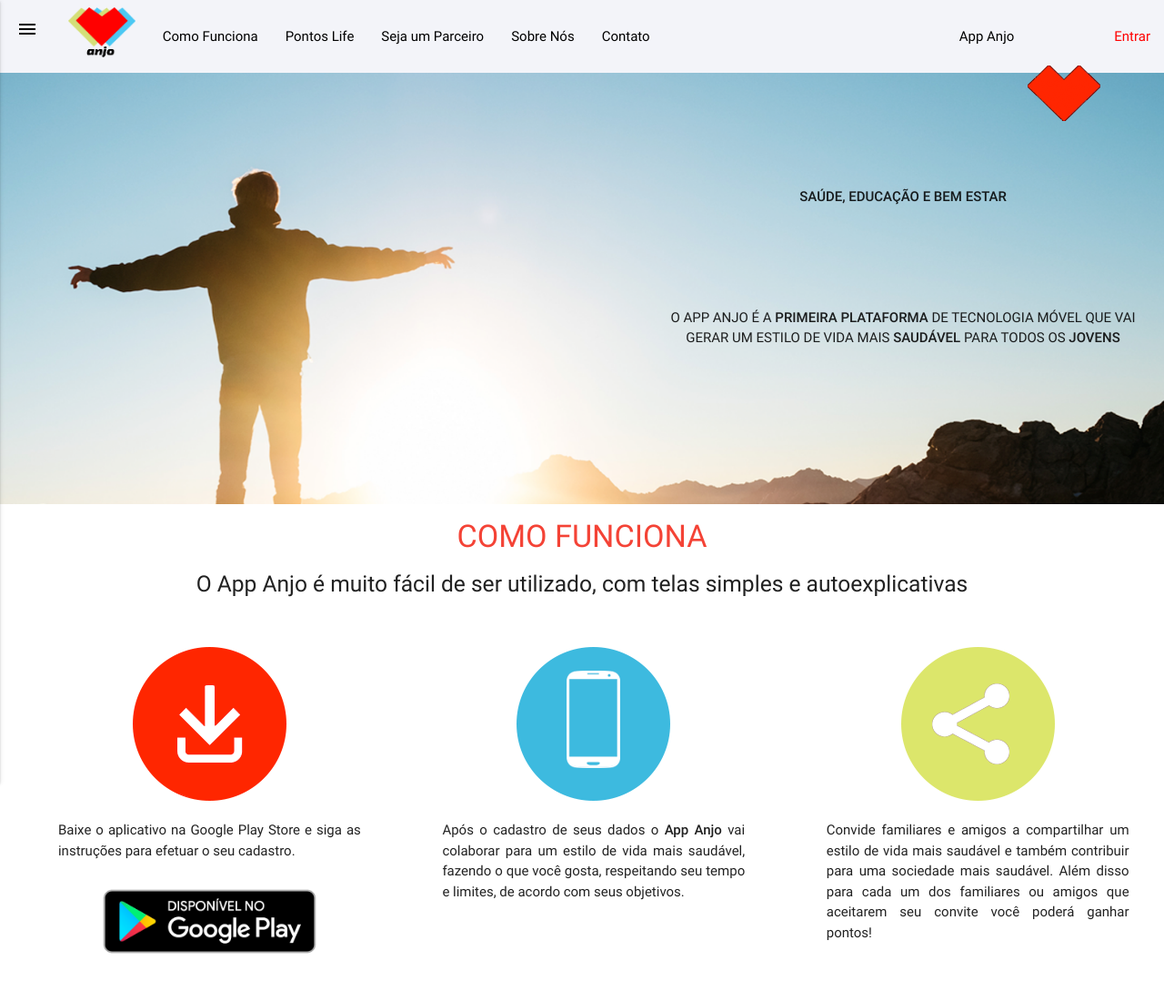
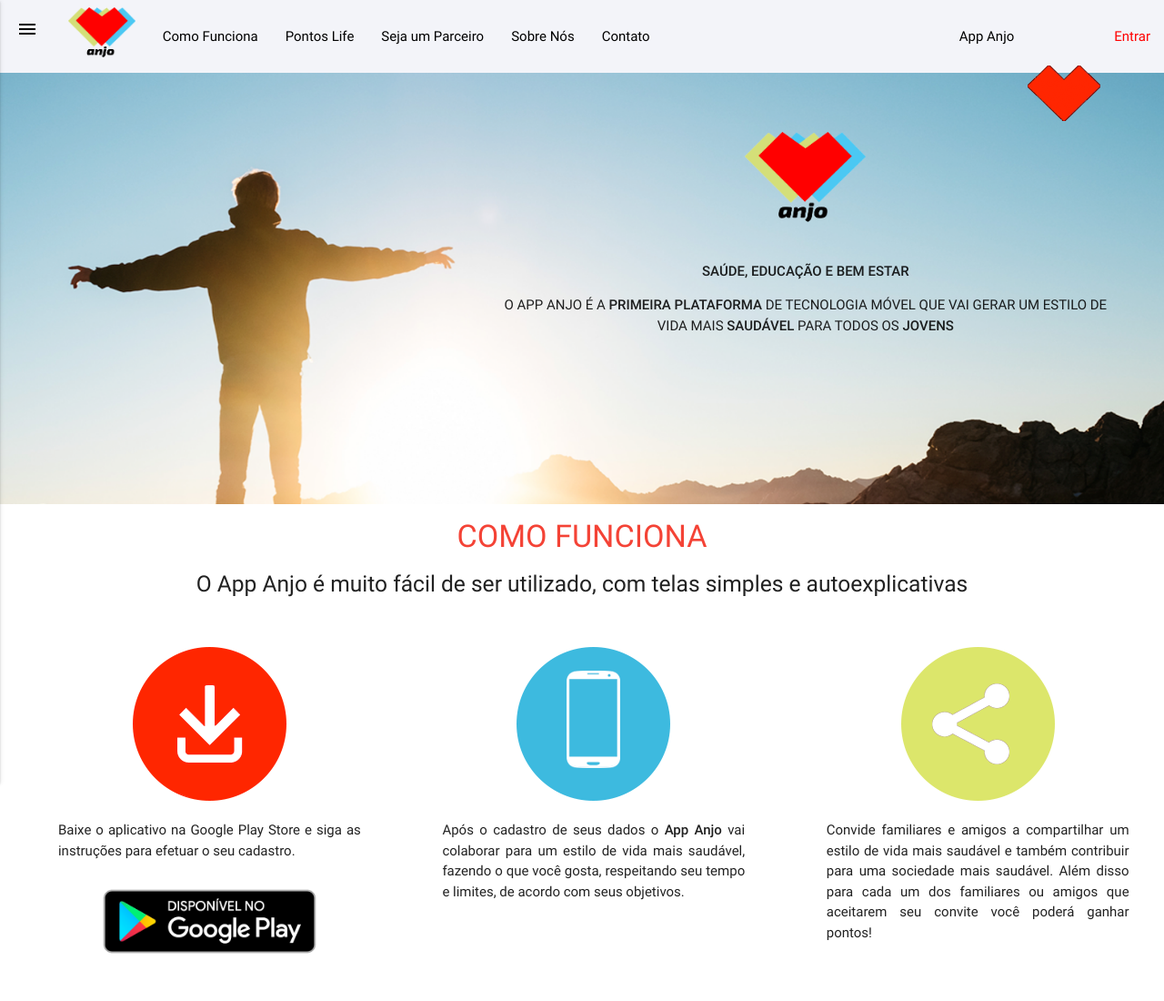
Before and after one commit to diogoskopinski/AnjoSiteDiogo, a plain HTML site: page public/index.html in a window 1280 px wide. Shown: the top 1100 px of the page at 91% size. Drawn offline with Linux system fonts and the light colour scheme; no server answers.

Commit message:
Ajuste redes sociais.

```diff
--- a/public/css/home.css
+++ b/public/css/home.css
@@ -3,8 +3,8 @@
     height: 125px;
 }
 
-#footerLogo {
-	width: 40% !important;
+.footer-logo {
+	width: 30% !important;
 }
 
 #divImgLogo {
--- a/public/index.html
+++ b/public/index.html
@@ -6,6 +6,7 @@
         <link type="text/css" rel="stylesheet" href="/css/materialize.min.css"  media="screen,projection"/>
         <link type="text/css" rel="stylesheet" href="/css/anjo.css"/>
 		<link type="text/css" rel="stylesheet" href="/css/index.css"/>
+        <link type="text/css" rel="stylesheet" href="/css/home.css"/>
 
         <meta name="viewport" content="width=device-width, initial-scale=1.0"/>
 
@@ -64,14 +65,14 @@
         <main>
             <div class="index-banner">
                 <div class="section no-pad-bot">
-                    <div id="divMenuContainer" class="menu-container">
-                        <div id="divTextoHomePrimeiro" class="row center">
+                    <div class="menu-container">
+                        <div class="row center">
                             <div class="col s12 m7 right">
-                                <div id="divImgLogo" class="row s12">
-                                    <!-- <img class="index-banner-logo" src="/img/logo_semfundo.png"> -->
+                                <div class="row s12 hide-on-small">
+                                    <img class="index-banner-logo" src="/img/logo_semfundo.png">
                                 </div>
-                                <div class="row s12">
-                                    <p id="pEducacao" class="header light"><strong>SAÚDE, EDUCAÇÃO E BEM ESTAR</strong></p>
+                                <div class="row s12 banner-text">
+                                    <p class="header light"><strong>SAÚDE, EDUCAÇÃO E BEM ESTAR</strong></p>
                                     <p>O APP ANJO É A <strong>PRIMEIRA PLATAFORMA</strong> DE TECNOLOGIA MÓVEL QUE VAI GERAR UM ESTILO DE VIDA MAIS <strong>SAUDÁVEL</strong> PARA TODOS OS <strong>JOVENS</strong> </p>
                                 </div>
                             </div>
@@ -107,16 +108,14 @@
                 <div class="container">
                     <div class="row">
                         <div class="col l6 s12 center">
-                            <img id="footerLogo" class="footer-logo" src="img/logo_semfundo.png">
+                            <img class="footer-logo" src="img/logo_semfundo.png">
                         </div>
                         <div class="col l4 offset-l2 s12">
                             <h5 class="black-text">O Anjo nas Redes Sociais!</h5>
                             <ul>
                                 <li>
                                     <a class="black-text text-lighten-3" href="https://www.youtube.com/watch?v=sku_9NO8sZU&feature=youtu.be">
-                                        <img class="social-icon" src="/img/social/png/youtube.png"/>
-                                        YouTube
-                                    </a>
+                                        <img class="social-icon" src="/img/social/png/youtube.png"/>  YouTube </a>
                                 </li>
                             </ul>
                         </div>
```
Also changed, not shown: public/404.html (+4 -5 lines), public/pontos.html (+1 -3 lines), public/sobre.html (+2 -3 lines).
